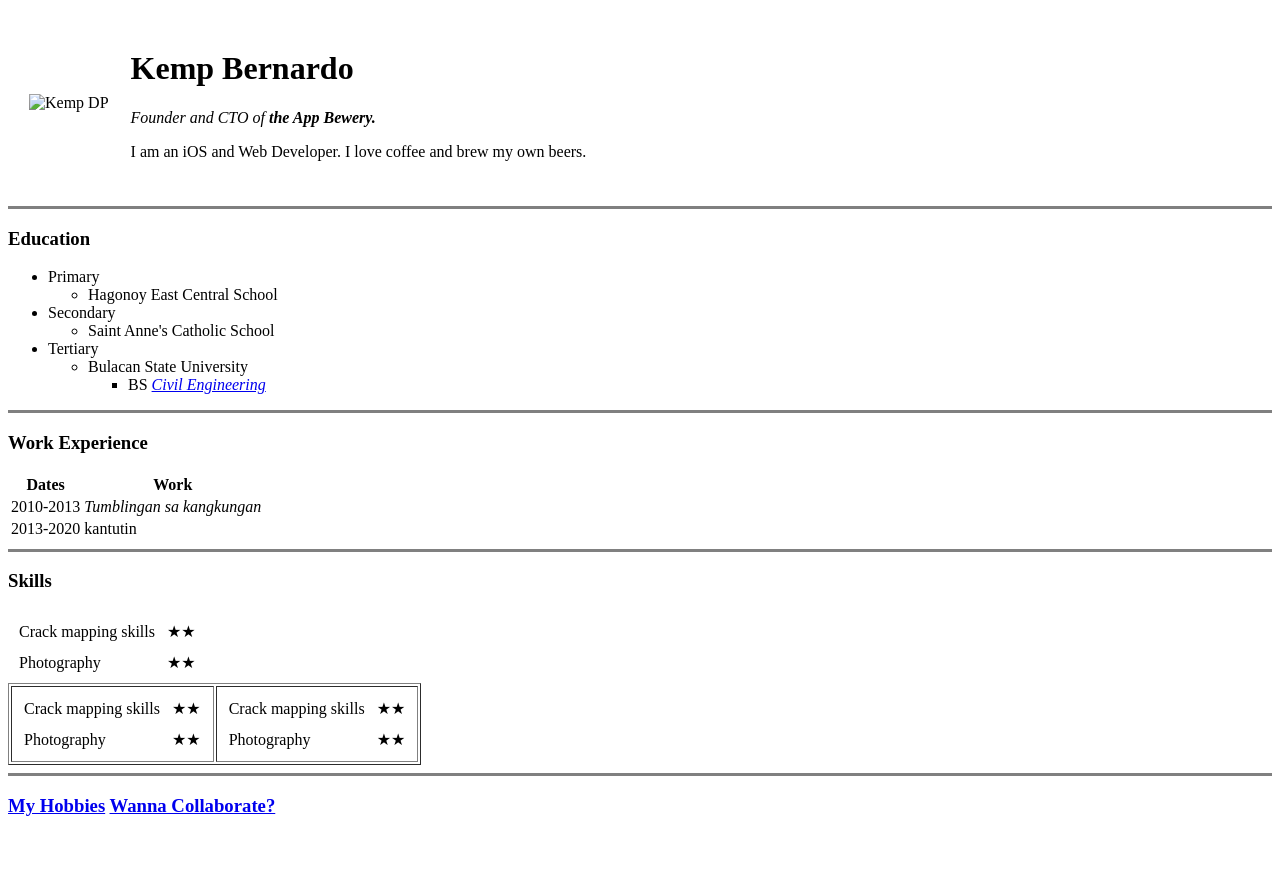
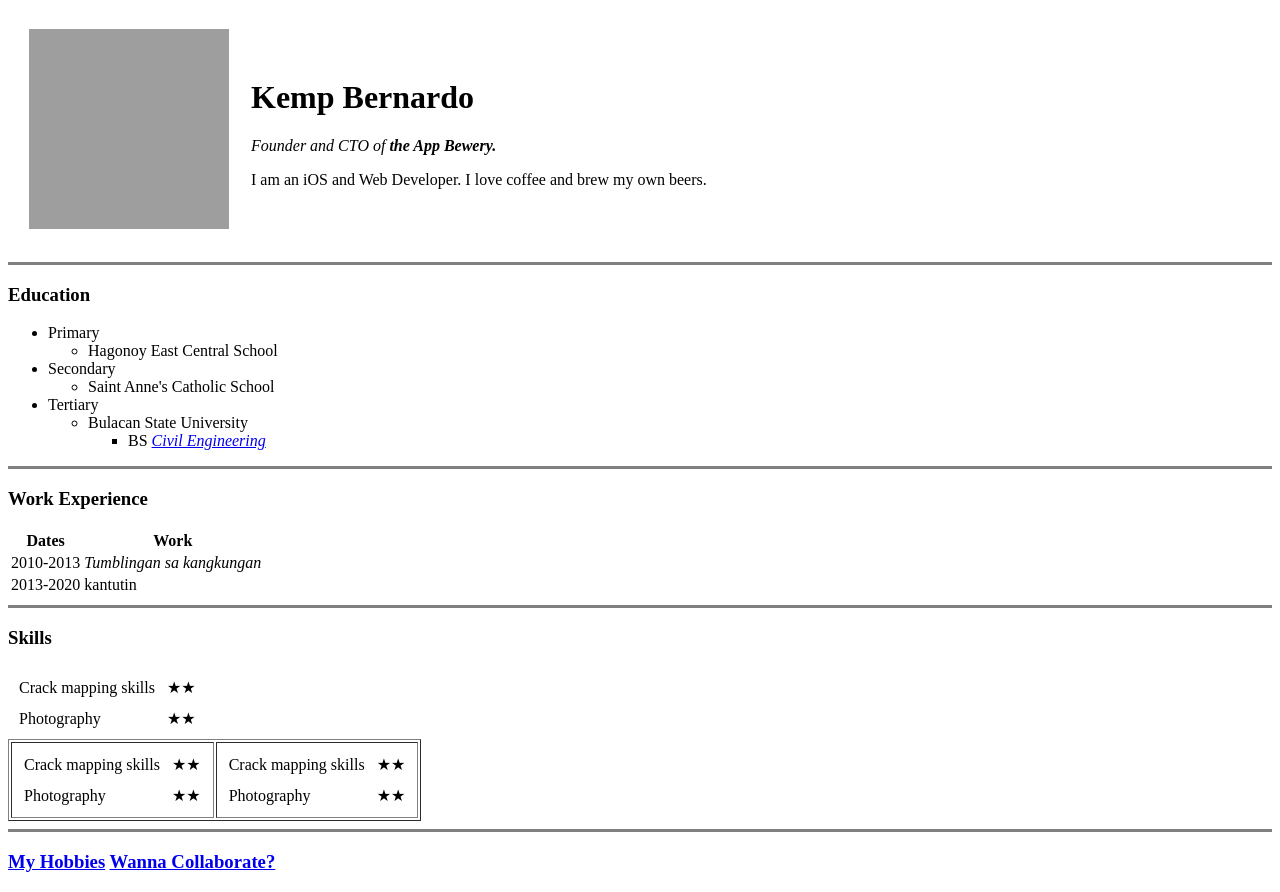
Before and after one commit to kbernardoce/cv, a plain HTML site: page index.html in a window 1280 px wide. Before the commit the page ends 836 px from the top, so only its background shows below. Drawn offline with Linux system fonts and the light colour scheme; the site is published under a folder, as on GitHub Pages, so addresses that start at the root find nothing.

Commit message:
Update pic source index.html

```diff
--- a/index.html
+++ b/index.html
@@ -18,7 +18,7 @@
     <body>
         <table cellspacing="20px">
             <tr>
-                <td><img src="/Images/IMG_20220818_072020.jpg" alt="Kemp DP"></td>
+                <td><img src="Images/IMG_20220818_072020.jpg" alt="Kemp DP"></td>
                 <td><h1>Kemp Bernardo </h1><p><em>Founder and CTO of <strong>the App Bewery.</strong></em></p>
                     <p>I am an iOS and Web Developer. I love coffee and brew my own beers.</p></td>
 
```
